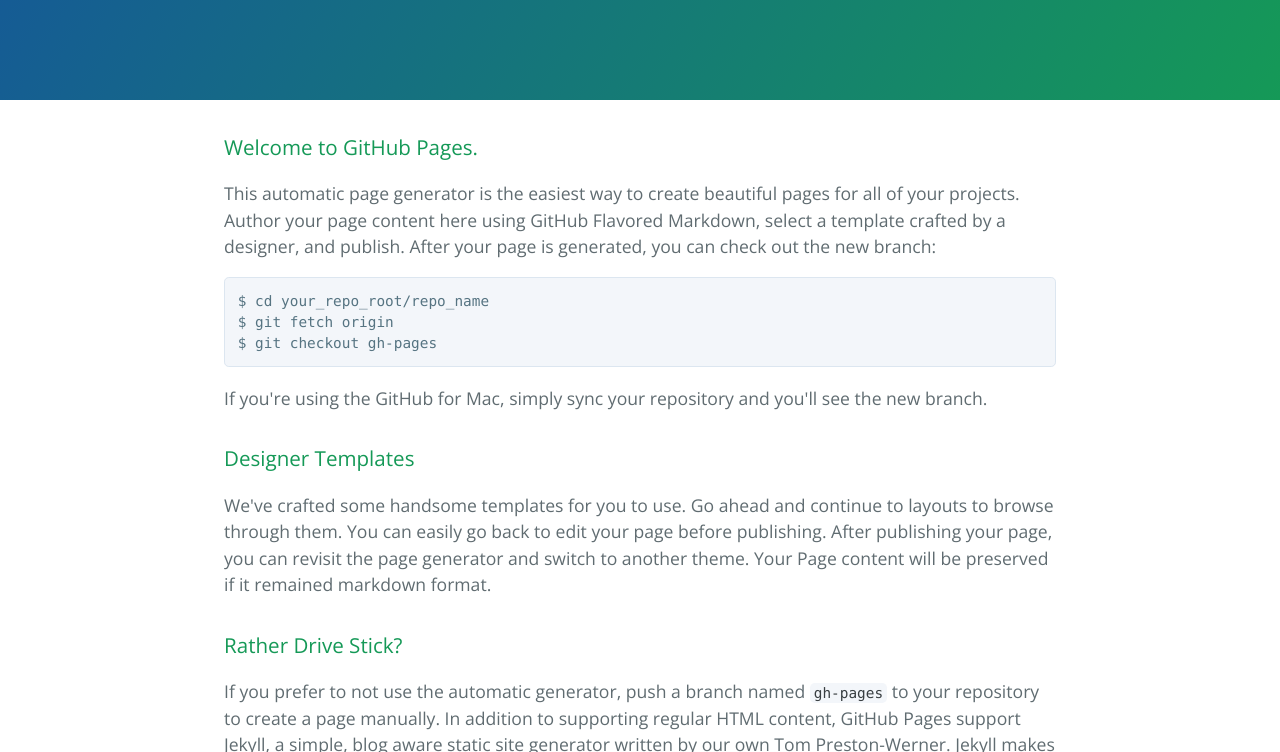
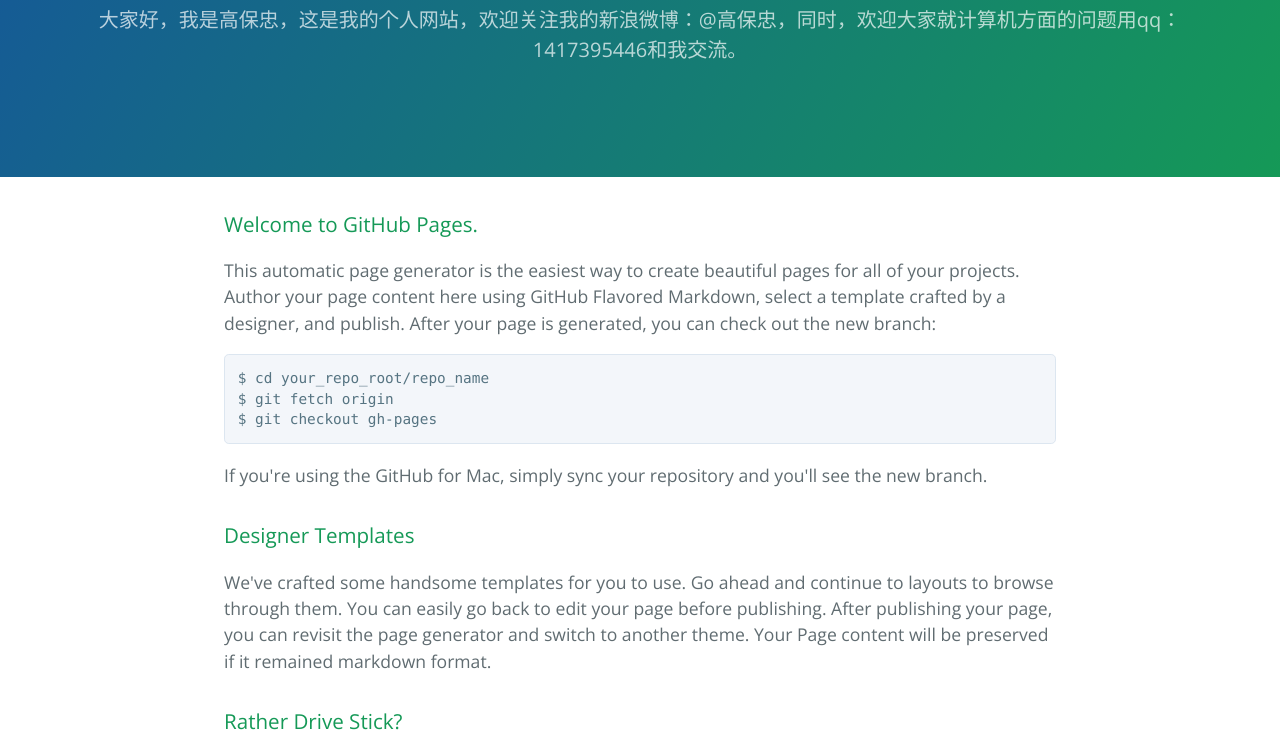
Before and after one commit to gaobaozhong/gaobaozhong.github.com, a plain HTML site: page index.html in a window 1280 px wide. Shown: the part 170-922 px from the top of the page. Drawn offline with nearby package versions, Linux system fonts and the light colour scheme.

Commit message:
Update index.html
继续更新了个人介绍

```diff
--- a/index.html
+++ b/index.html
@@ -12,7 +12,7 @@
   <body>
     <section class="page-header">
       <h1 class="project-name">Gaobaozhong.GitHub.com</h1>
-      <h2 class="project-tagline"大家好，我是高保忠，这是我的个人网站，欢迎关注我的新浪微博：@高保忠，同时，欢迎大家就计算机方面的问题用qq：1417395446和我交流。</h2>
+      <h2 class="project-tagline">大家好，我是高保忠，这是我的个人网站，欢迎关注我的新浪微博：@高保忠，同时，欢迎大家就计算机方面的问题用qq：1417395446和我交流。</h2>
     </section>
 
     <section class="main-content">
```
